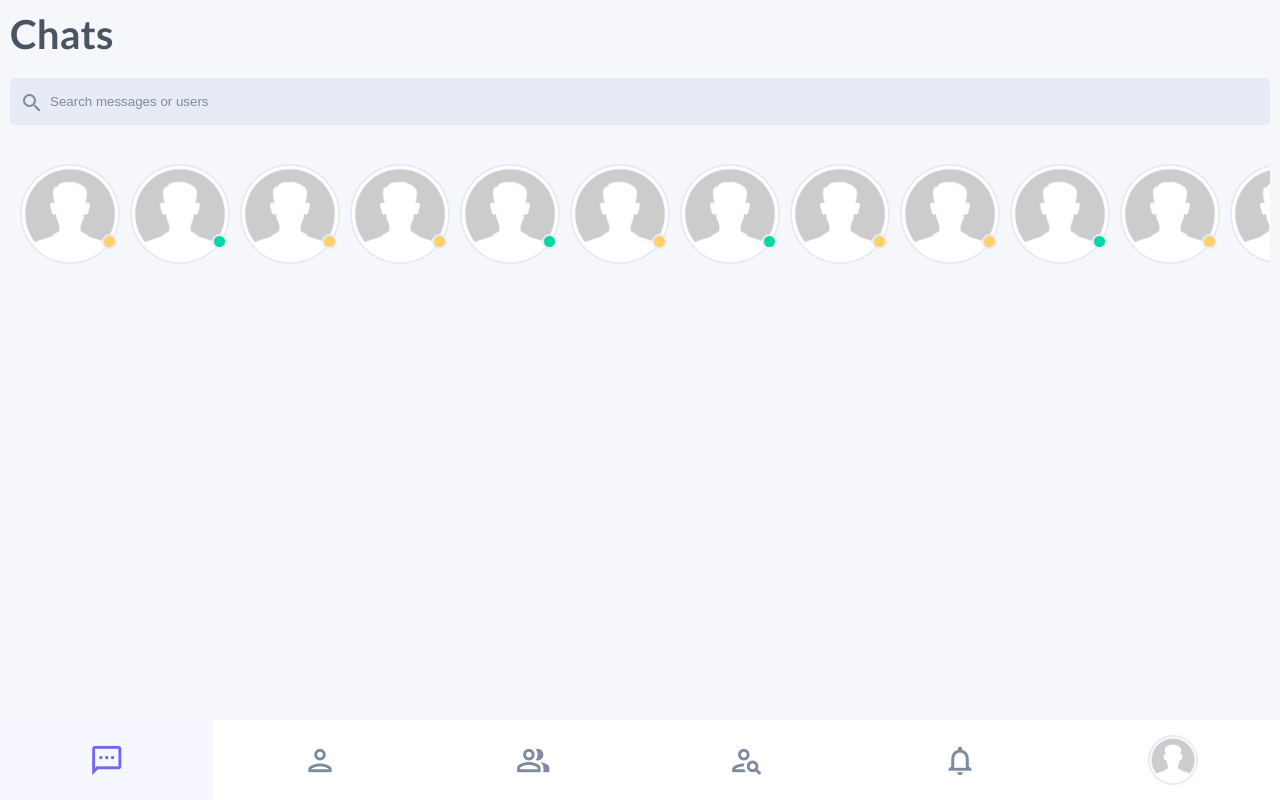
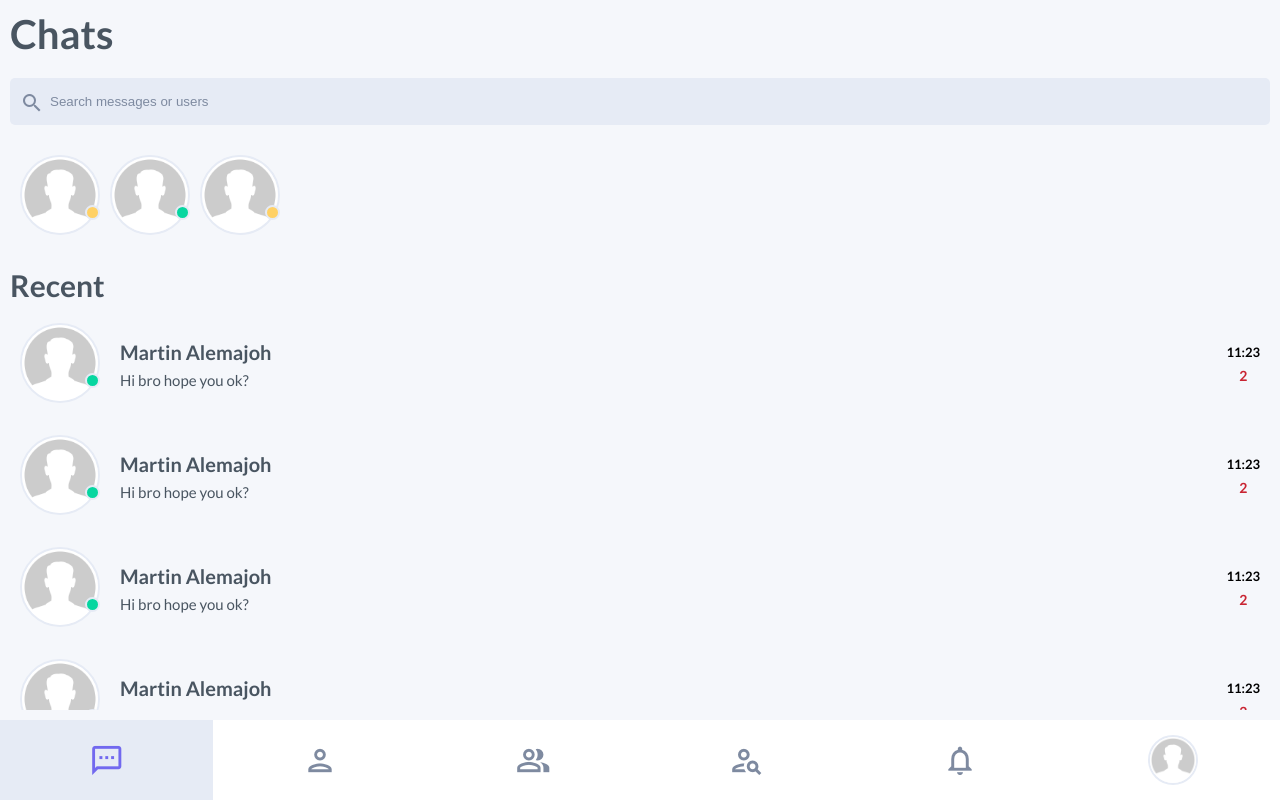
Before and after one commit to martin-alem/smack-frontend-v2, a React app: page / in a window 1280 px wide. Built offline with nearby package versions, Linux system fonts and the light colour scheme.

Commit message:
implemented the chats component

```diff
--- /dev/null
+++ b/src/components/chat/Chat.css
@@ -0,0 +1,55 @@
+.Chat {
+  margin-top: 1rem;
+  width: 100%;
+  padding: 1rem;
+  overflow-y: auto;
+  display: flex;
+  justify-content: space-between;
+  align-items: center;
+  cursor: pointer;
+  transition: all 0.3s;
+}
+
+.Chat:hover {
+  background-color: var(--color-input-bg);
+}
+
+.active {
+  background-color: var(--color-input-bg);
+}
+
+.Chat-info {
+  width: 300px;
+  display: flex;
+  align-items: center;
+  gap: 2rem;
+}
+
+.Chat-userName {
+  font-size: 2rem;
+  color: var(--color-secondary-text);
+  margin-bottom: 0.7rem;
+}
+
+.Chat-lastMessage {
+  font-size: 1.5rem;
+  color: var(--color-secondary-text);
+}
+
+.Chat-time-unread {
+  display: flex;
+  flex-direction: column;
+  align-items: center;
+}
+
+.Chat-time {
+  font-size: 1.3rem;
+  font-weight: bolder;
+  margin-bottom: 0.7rem;
+}
+
+.Chat-unread {
+  font-size: 1.4rem;
+  color: var(--color-error);
+  font-weight: bolder;
+}
--- /dev/null
+++ b/src/components/chat/Chat.js
@@ -0,0 +1,28 @@
+import React from "react";
+import "./Chat.css";
+import UserImage from "./../../components/user_image/UserImage";
+
+function Chat(props) {
+  const { Image, name, lastMessage, time, unread, status } = props;
+
+  return (
+    <div className="Chat">
+      <div className="Chat-info">
+        <div className="Chat-image">
+          <UserImage alt={name} size="large" src={Image} status={status} />
+        </div>
+        <div className="Chat-name-message">
+          <h4 className="Chat-userName">{name}</h4>
+          <p className="Chat-lastMessage">{lastMessage}</p>
+        </div>
+      </div>
+
+      <div className="Chat-time-unread">
+        <p className="Chat-time">{time}</p>
+        <p className="Chat-unread">{unread}</p>
+      </div>
+    </div>
+  );
+}
+
+export default Chat;
--- a/src/components/online_friends/OnlineFriends.css
+++ b/src/components/online_friends/OnlineFriends.css
@@ -2,13 +2,11 @@
   margin-top: 2rem;
   padding: 1rem;
   width: 100%;
-  height: 14rem;
   display: flex;
   justify-content: flex-start;
   align-items: center;
   gap: 1rem;
   overflow-x: auto;
-  position: absolute;
 }
 
 /* width */
--- a/src/components/online_friends/OnlineFriends.js
+++ b/src/components/online_friends/OnlineFriends.js
@@ -4,28 +4,7 @@ import UserImage from "./../../components/user_image/UserImage";
 import Image from "./../../images/user.jpg";
 
 function OnlineFriends() {
-  const onlineFriends = [
-    "busy",
-    "online",
-    "busy",
-    "busy",
-    "online",
-    "busy",
-    "online",
-    "busy",
-    "busy",
-    "online",
-    "busy",
-    "online",
-    "busy",
-    "busy",
-    "online",
-    "busy",
-    "online",
-    "busy",
-    "busy",
-    "online",
-  ];
+  const onlineFriends = ["busy", "online", "busy"];
   return (
     <div className="OnlineFriends">
       {onlineFriends.map((onlineFriend, index) => (
--- a/src/components/user_image/UserImage.css
+++ b/src/components/user_image/UserImage.css
@@ -14,8 +14,8 @@
 }
 
 .UserImage-image-large {
-  width: 10rem;
-  height: 10rem;
+  width: 8rem;
+  height: 8rem;
 }
 
 .UserImage-image {
@@ -28,8 +28,8 @@
   height: 1.5rem;
   border-radius: 50%;
   position: absolute;
-  top: 7rem;
-  left: 8.2rem;
+  top: 5rem;
+  left: 6.5rem;
 }
 
 .online {
--- a/src/pages/chats/Chats.css
+++ b/src/pages/chats/Chats.css
@@ -2,6 +2,8 @@
   width: 100%;
   height: 100%;
   padding: 1rem;
+  display: flex;
+  flex-direction: column;
 }
 
 .Chats-heading {
@@ -10,6 +12,32 @@
   color: var(--color-secondary-text);
 }
 
-.Chats-online-friends{
-    position: relative;
+.Chats-heading2 {
+  margin-top: 2rem;
+  font-size: 3rem;
+  font-weight: bolder;
+  color: var(--color-secondary-text);
 }
+.Chats-recent {
+  overflow: auto;
+}
+
+/* width */
+.Chats-recent::-webkit-scrollbar {
+  width: 0px;
+}
+
+/* Track */
+.Chats-recent::-webkit-scrollbar-track {
+  background: #f1f1f1;
+}
+
+/* Handle */
+.Chats-recent::-webkit-scrollbar-thumb {
+  background: #888;
+}
+
+/* Handle on hover */
+.Chats-recent::-webkit-scrollbar-thumb:hover {
+  background: #555;
+}
--- a/src/pages/chats/Chats.js
+++ b/src/pages/chats/Chats.js
@@ -2,8 +2,76 @@ import React from "react";
 import "./Chats.css";
 import SearchInput from "./../../components/search_input/SearchInput";
 import OnlineFriends from "./../../components/online_friends/OnlineFriends";
+import Image from "./../../images/user.jpg";
+import Chat from "./../../components/chat/Chat";
 
 function Chats() {
+  const chats = [
+    {
+      image: Image,
+      name: "Martin Alemajoh",
+      lastMessage: "Hi bro hope you ok?",
+      time: "11:23",
+      unread: 2,
+      status: "online",
+    },
+    {
+      image: Image,
+      name: "Martin Alemajoh",
+      lastMessage: "Hi bro hope you ok?",
+      time: "11:23",
+      unread: 2,
+      status: "online",
+    },
+    {
+      image: Image,
+      name: "Martin Alemajoh",
+      lastMessage: "Hi bro hope you ok?",
+      time: "11:23",
+      unread: 2,
+      status: "online",
+    },
+    {
+      image: Image,
+      name: "Martin Alemajoh",
+      lastMessage: "Hi bro hope you ok?",
+      time: "11:23",
+      unread: 2,
+      status: "online",
+    },
+    {
+      image: Image,
+      name: "Martin Alemajoh",
+      lastMessage: "Hi bro hope you ok?",
+      time: "11:23",
+      unread: 2,
+      status: "online",
+    },
+    {
+      image: Image,
+      name: "Martin Alemajoh",
+      lastMessage: "Hi bro hope you ok?",
+      time: "11:23",
+      unread: 2,
+      status: "online",
+    },
+    {
+      image: Image,
+      name: "Martin Alemajoh",
+      lastMessage: "Hi bro hope you ok?",
+      time: "11:23",
+      unread: 2,
+      status: "online",
+    },
+    {
+      image: Image,
+      name: "Martin Alemajoh",
+      lastMessage: "Hi bro hope you ok?",
+      time: "11:23",
+      unread: 2,
+      status: "online",
+    },
+  ];
   return (
     <div className="Chats">
       <div className="Chats-heading">Chats</div>
@@ -13,6 +81,21 @@ function Chats() {
       <div className="Chats-online-friends">
         <OnlineFriends />
       </div>
+
+      <div className="Chats-heading2">Recent</div>
+      <div className="Chats-recent">
+        {chats.map((chat, index) => (
+          <Chat
+            Image={chat.image}
+            name={chat.name}
+            lastMessage={chat.lastMessage}
+            time={chat.time}
+            unread={chat.unread}
+            status={chat.status}
+            key={index}
+          />
+        ))}
+      </div>
     </div>
   );
 }
```
